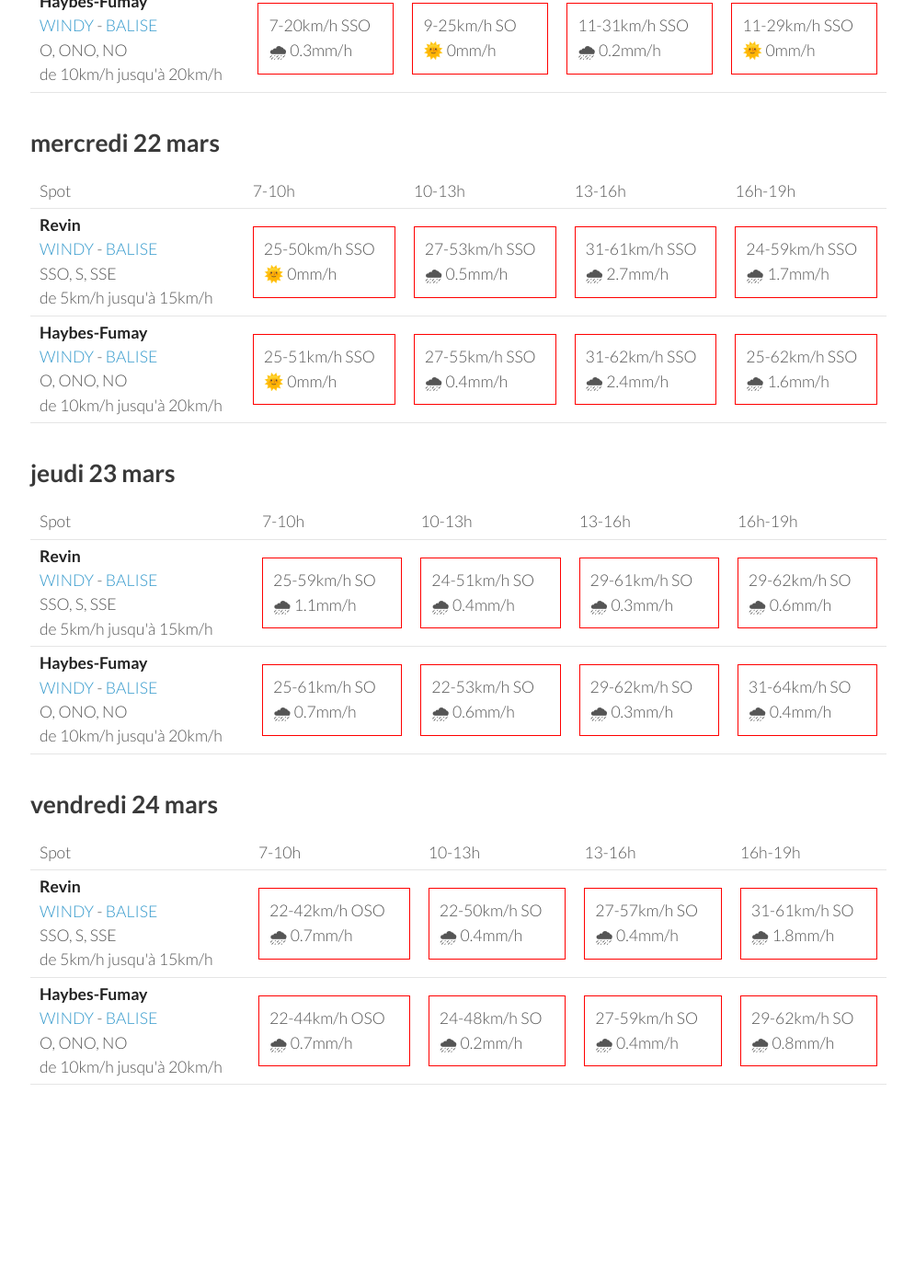
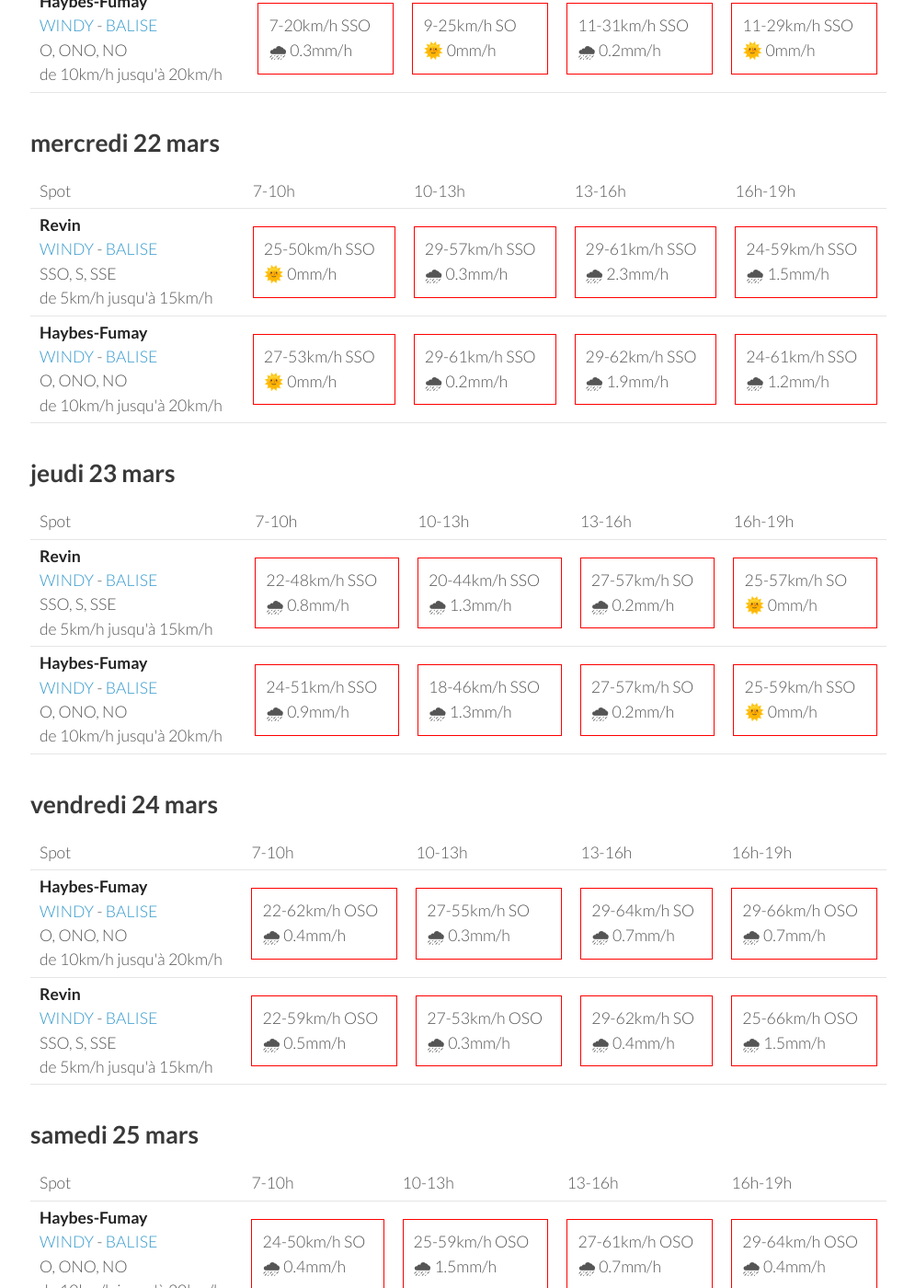
Before and after one commit to parapente-dans-le-nord/parapente-dans-le-nord.github.io, a Jekyll site: the page built from ardennes.markdown, in a window 1280 px wide and 1400 px high, scrolled down 859 px. Shown: the whole window at 92% size, without its empty margins (25-1020 px from the left). Built offline with Jekyll 4.4.1, drawn with Linux system fonts in a browser that asks for light colours; before the commit the page ends 2166 px from its top, so only the background shows below that; some of the changed text lies outside the part shown.

Commit message:
update index.markdown

```diff
--- a/ardennes.markdown
+++ b/ardennes.markdown
@@ -7,7 +7,7 @@ title:  "Tous les spots"
 {: .links}
 
 # Prevision Windy, modèle Arome
-page mise à jour le lundi 20 mars 06:10
+page mise à jour le lundi 20 mars 10:10
 
 ## lundi 20 mars
 
@@ -97,19 +97,19 @@ page mise à jour le lundi 20 mars 06:10
         <td><strong>Revin</strong><br><a href="https://windy.com/49.948/4.625?49.543,4.625,8">WINDY</a> - <span class=""><a href="http://www.balisemeteo.com/balise.php?idBalise=5019">BALISE</a> </span><br> <span class="vent-favorable">SSO, S, SSE</span><br><span class="force-vent">de 5km/h jusqu'à 15km/h</span> </td>
 
             <td><div class="not-flyable"><p>25-50km/h SSO</p><p>🌞 0mm/h</p></div></td>
-            <td><div class="not-flyable"><p>27-53km/h SSO</p><p>🌧 0.5mm/h</p></div></td>
-            <td><div class="not-flyable"><p>31-61km/h SSO</p><p>🌧 2.7mm/h</p></div></td>
-            <td><div class="not-flyable"><p>24-59km/h SSO</p><p>🌧 1.7mm/h</p></div></td>
+            <td><div class="not-flyable"><p>29-57km/h SSO</p><p>🌧 0.3mm/h</p></div></td>
+            <td><div class="not-flyable"><p>29-61km/h SSO</p><p>🌧 2.3mm/h</p></div></td>
+            <td><div class="not-flyable"><p>24-59km/h SSO</p><p>🌧 1.5mm/h</p></div></td>
 
 
     </tr>
 <tr>
         <td><strong>Haybes-Fumay</strong><br><a href="https://windy.com/49.998/4.715?49.913,4.738,10">WINDY</a> - <span class=""><a href="http://www.balisemeteo.com/balise.php?idBalise=104">BALISE</a> </span><br> <span class="vent-favorable">O, ONO, NO</span><br><span class="force-vent">de 10km/h jusqu'à 20km/h</span> </td>
 
-            <td><div class="not-flyable"><p>25-51km/h SSO</p><p>🌞 0mm/h</p></div></td>
-            <td><div class="not-flyable"><p>27-55km/h SSO</p><p>🌧 0.4mm/h</p></div></td>
-            <td><div class="not-flyable"><p>31-62km/h SSO</p><p>🌧 2.4mm/h</p></div></td>
-            <td><div class="not-flyable"><p>25-62km/h SSO</p><p>🌧 1.6mm/h</p></div></td>
+            <td><div class="not-flyable"><p>27-53km/h SSO</p><p>🌞 0mm/h</p></div></td>
+            <td><div class="not-flyable"><p>29-61km/h SSO</p><p>🌧 0.2mm/h</p></div></td>
+            <td><div class="not-flyable"><p>29-62km/h SSO</p><p>🌧 1.9mm/h</p></div></td>
+            <td><div class="not-flyable"><p>24-61km/h SSO</p><p>🌧 1.2mm/h</p></div></td>
 
 
     </tr>
@@ -132,20 +132,20 @@ page mise à jour le lundi 20 mars 06:10
 <tr>
         <td><strong>Revin</strong><br><a href="https://windy.com/49.948/4.625?49.543,4.625,8">WINDY</a> - <span class=""><a href="http://www.balisemeteo.com/balise.php?idBalise=5019">BALISE</a> </span><br> <span class="vent-favorable">SSO, S, SSE</span><br><span class="force-vent">de 5km/h jusqu'à 15km/h</span> </td>
 
-            <td><div class="not-flyable"><p>25-59km/h SO</p><p>🌧 1.1mm/h</p></div></td>
-            <td><div class="not-flyable"><p>24-51km/h SO</p><p>🌧 0.4mm/h</p></div></td>
-            <td><div class="not-flyable"><p>29-61km/h SO</p><p>🌧 0.3mm/h</p></div></td>
-            <td><div class="not-flyable"><p>29-62km/h SO</p><p>🌧 0.6mm/h</p></div></td>
+            <td><div class="not-flyable"><p>22-48km/h SSO</p><p>🌧 0.8mm/h</p></div></td>
+            <td><div class="not-flyable"><p>20-44km/h SSO</p><p>🌧 1.3mm/h</p></div></td>
+            <td><div class="not-flyable"><p>27-57km/h SO</p><p>🌧 0.2mm/h</p></div></td>
+            <td><div class="not-flyable"><p>25-57km/h SO</p><p>🌞 0mm/h</p></div></td>
 
 
     </tr>
 <tr>
         <td><strong>Haybes-Fumay</strong><br><a href="https://windy.com/49.998/4.715?49.913,4.738,10">WINDY</a> - <span class=""><a href="http://www.balisemeteo.com/balise.php?idBalise=104">BALISE</a> </span><br> <span class="vent-favorable">O, ONO, NO</span><br><span class="force-vent">de 10km/h jusqu'à 20km/h</span> </td>
 
-            <td><div class="not-flyable"><p>25-61km/h SO</p><p>🌧 0.7mm/h</p></div></td>
-            <td><div class="not-flyable"><p>22-53km/h SO</p><p>🌧 0.6mm/h</p></div></td>
-            <td><div class="not-flyable"><p>29-62km/h SO</p><p>🌧 0.3mm/h</p></div></td>
-            <td><div class="not-flyable"><p>31-64km/h SO</p><p>🌧 0.4mm/h</p></div></td>
+            <td><div class="not-flyable"><p>24-51km/h SSO</p><p>🌧 0.9mm/h</p></div></td>
+            <td><div class="not-flyable"><p>18-46km/h SSO</p><p>🌧 1.3mm/h</p></div></td>
+            <td><div class="not-flyable"><p>27-57km/h SO</p><p>🌧 0.2mm/h</p></div></td>
+            <td><div class="not-flyable"><p>25-59km/h SSO</p><p>🌞 0mm/h</p></div></td>
 
 
     </tr>
@@ -166,22 +166,22 @@ page mise à jour le lundi 20 mars 06:10
       <td>16h-19h</td>
     </tr>
 <tr>
-        <td><strong>Revin</strong><br><a href="https://windy.com/49.948/4.625?49.543,4.625,8">WINDY</a> - <span class=""><a href="http://www.balisemeteo.com/balise.php?idBalise=5019">BALISE</a> </span><br> <span class="vent-favorable">SSO, S, SSE</span><br><span class="force-vent">de 5km/h jusqu'à 15km/h</span> </td>
+        <td><strong>Haybes-Fumay</strong><br><a href="https://windy.com/49.998/4.715?49.913,4.738,10">WINDY</a> - <span class=""><a href="http://www.balisemeteo.com/balise.php?idBalise=104">BALISE</a> </span><br> <span class="vent-favorable">O, ONO, NO</span><br><span class="force-vent">de 10km/h jusqu'à 20km/h</span> </td>
 
-            <td><div class="not-flyable"><p>22-42km/h OSO</p><p>🌧 0.7mm/h</p></div></td>
-            <td><div class="not-flyable"><p>22-50km/h SO</p><p>🌧 0.4mm/h</p></div></td>
-            <td><div class="not-flyable"><p>27-57km/h SO</p><p>🌧 0.4mm/h</p></div></td>
-            <td><div class="not-flyable"><p>31-61km/h SO</p><p>🌧 1.8mm/h</p></div></td>
+            <td><div class="not-flyable"><p>22-62km/h OSO</p><p>🌧 0.4mm/h</p></div></td>
+            <td><div class="not-flyable"><p>27-55km/h SO</p><p>🌧 0.3mm/h</p></div></td>
+            <td><div class="not-flyable"><p>29-64km/h SO</p><p>🌧 0.7mm/h</p></div></td>
+            <td><div class="not-flyable"><p>29-66km/h OSO</p><p>🌧 0.7mm/h</p></div></td>
 
 
     </tr>
 <tr>
-        <td><strong>Haybes-Fumay</strong><br><a href="https://windy.com/49.998/4.715?49.913,4.738,10">WINDY</a> - <span class=""><a href="http://www.balisemeteo.com/balise.php?idBalise=104">BALISE</a> </span><br> <span class="vent-favorable">O, ONO, NO</span><br><span class="force-vent">de 10km/h jusqu'à 20km/h</span> </td>
+        <td><strong>Revin</strong><br><a href="https://windy.com/49.948/4.625?49.543,4.625,8">WINDY</a> - <span class=""><a href="http://www.balisemeteo.com/balise.php?idBalise=5019">BALISE</a> </span><br> <span class="vent-favorable">SSO, S, SSE</span><br><span class="force-vent">de 5km/h jusqu'à 15km/h</span> </td>
 
-            <td><div class="not-flyable"><p>22-44km/h OSO</p><p>🌧 0.7mm/h</p></div></td>
-            <td><div class="not-flyable"><p>24-48km/h SO</p><p>🌧 0.2mm/h</p></div></td>
-            <td><div class="not-flyable"><p>27-59km/h SO</p><p>🌧 0.4mm/h</p></div></td>
-            <td><div class="not-flyable"><p>29-62km/h SO</p><p>🌧 0.8mm/h</p></div></td>
+            <td><div class="not-flyable"><p>22-59km/h OSO</p><p>🌧 0.5mm/h</p></div></td>
+            <td><div class="not-flyable"><p>27-53km/h OSO</p><p>🌧 0.3mm/h</p></div></td>
+            <td><div class="not-flyable"><p>29-62km/h SO</p><p>🌧 0.4mm/h</p></div></td>
+            <td><div class="not-flyable"><p>25-66km/h OSO</p><p>🌧 1.5mm/h</p></div></td>
 
 
     </tr>
@@ -189,3 +189,39 @@ page mise à jour le lundi 20 mars 06:10
 </tbody>
 </table>
 {:/}
+## samedi 25 mars
+
+{::nomarkdown}
+<table>
+  <tbody>
+    <tr>
+      <td>Spot</td>
+      <td>7-10h</td>
+      <td>10-13h</td>
+      <td>13-16h</td>
+      <td>16h-19h</td>
+    </tr>
+<tr>
+        <td><strong>Haybes-Fumay</strong><br><a href="https://windy.com/49.998/4.715?49.913,4.738,10">WINDY</a> - <span class=""><a href="http://www.balisemeteo.com/balise.php?idBalise=104">BALISE</a> </span><br> <span class="vent-favorable">O, ONO, NO</span><br><span class="force-vent">de 10km/h jusqu'à 20km/h</span> </td>
+
+            <td><div class="not-flyable"><p>24-50km/h SO</p><p>🌧 0.4mm/h</p></div></td>
+            <td><div class="not-flyable"><p>25-59km/h OSO</p><p>🌧 1.5mm/h</p></div></td>
+            <td><div class="not-flyable"><p>27-61km/h OSO</p><p>🌧 0.7mm/h</p></div></td>
+            <td><div class="not-flyable"><p>29-64km/h OSO</p><p>🌧 0.4mm/h</p></div></td>
+
+
+    </tr>
+<tr>
+        <td><strong>Revin</strong><br><a href="https://windy.com/49.948/4.625?49.543,4.625,8">WINDY</a> - <span class=""><a href="http://www.balisemeteo.com/balise.php?idBalise=5019">BALISE</a> </span><br> <span class="vent-favorable">SSO, S, SSE</span><br><span class="force-vent">de 5km/h jusqu'à 15km/h</span> </td>
+
+            <td><div class="not-flyable"><p>24-48km/h SO</p><p>🌧 0.4mm/h</p></div></td>
+            <td><div class="not-flyable"><p>25-59km/h OSO</p><p>🌧 1mm/h</p></div></td>
+            <td><div class="not-flyable"><p>27-61km/h OSO</p><p>🌧 0.4mm/h</p></div></td>
+            <td><div class="not-flyable"><p>29-61km/h OSO</p><p>🌧 0.4mm/h</p></div></td>
+
+
+    </tr>
+
+</tbody>
+</table>
+{:/}
```
